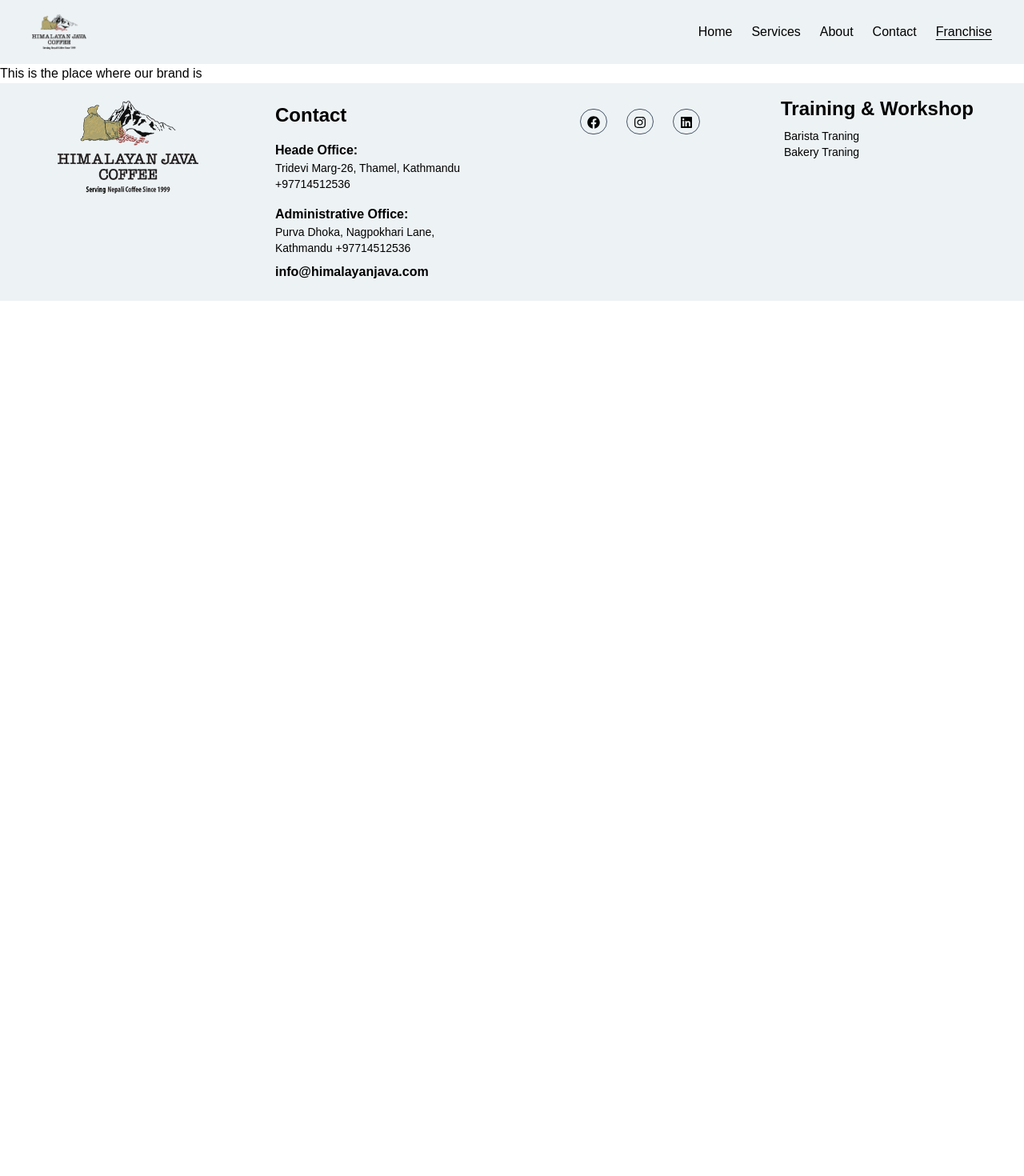
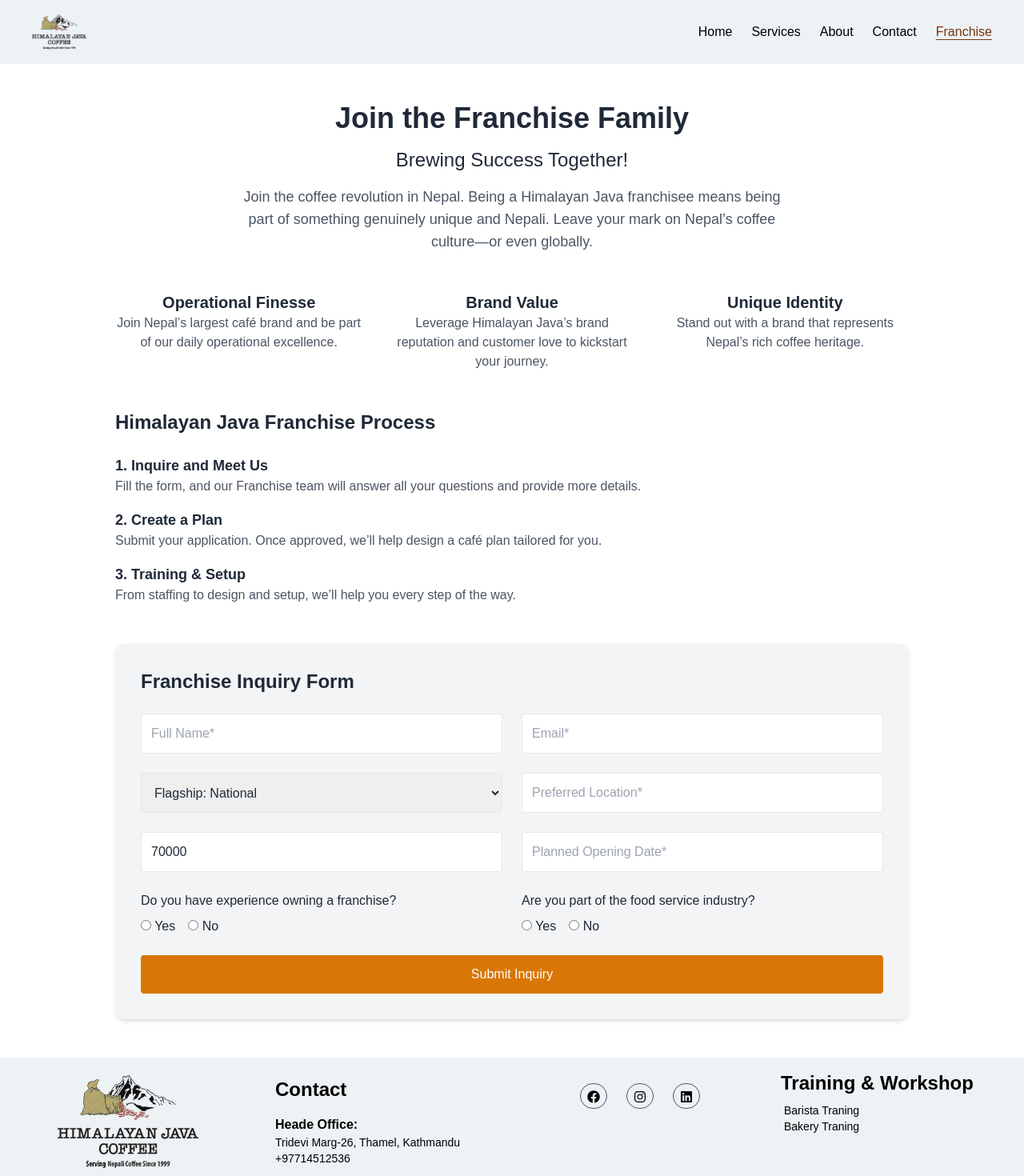
Before and after one commit to tamangkarma/Himalayan-Java, a React (Vite) app: page /franchise in a window 1280 px wide. Shown: the top 1470 px of the page at 80% size. Before the commit the page ends 800 px from the top, so only its background shows below. Built offline with nearby package versions, Linux system fonts and the light colour scheme; a web font is replaced by a local one.

Commit message:
chore: updated

```diff
--- a/src/components/Navbar/Advertisement.jsx
+++ b/src/components/Navbar/Advertisement.jsx
@@ -2,7 +2,7 @@
 
 export default function ShortAdBanner() {
   return (
-    <div className="w-full bg-gradient-to-r from-[#f7fff7] to-[#eae0d5] text-white py-4 px-6 shadow-lg my-6">
+    <div className="w-full bg-gradient-to-r from-white to-secondary text-white py-4 px-6 shadow-lg mt-6">
       <div className="flex flex-col md:flex-row items-center justify-between max-w-7xl mx-auto gap-4">
         <div className="text-lg md:text-2xl font-bold text-center text-gray-700 md:text-left">
            Himalayan Java is available for Android and IOS
--- a/src/components/Navbar/Navbar.jsx
+++ b/src/components/Navbar/Navbar.jsx
@@ -6,17 +6,17 @@
 const Navbar = () => {
   return (
     <>
-      <nav className="bg-[#edf2f4] text-white flex justify-between items-center p-4">
+      <nav className="bg-[#edf2f4] flex justify-between items-center p-4">
         <div>
           <img className="h-16 sm:h-14 md:h-12 ml-6 text-white" src="/public/coffee photo/java-newlogo.png" alt="logo" />
         </div>
         <div>
-          <ul className="space-x-6 text-black hidden sm:flex sm:mr-0 md:mr-6 ">
+          <ul className="space-x-6 text-black font-light hidden sm:flex sm:mr-0 md:mr-6 ">
             {navData.map((index) => (
               <li key={index} className="hover:text-black hover:scale-90 duration-150">
                 <NavLink
                   className={({ isActive, isPending }) =>
-                    isPending ? "pending" : isActive ? "active underline underline-offset-4 text-black" : ""
+                    isPending ? "pending" : isActive ? "active underline underline-offset-4 text-amber-900" : ""
                   }
                   to={index.url}
                 >
--- a/src/components/Navbar/locations.jsx
+++ b/src/components/Navbar/locations.jsx
@@ -41,7 +41,7 @@
     speed: 500,
     slidesToScroll: 1,
     autoplay: true,
-    autoplaySpeed: 2000,
+    autoplaySpeed: 1500,
     cssEase: "linear",
     pauseOnHover: true,
     pauseOnFocus: true,
@@ -106,8 +106,7 @@
                           Lorem ipsum dolor, sit amet consectetur adipisicing
                           elit. Veritatis tenetur quo, itaque repudiandae
                           possimus obcaecati eius voluptatibus incidunt dolorem.
-                          Nesciunt voluptas illum eaque nostrum, excepturi nisi
-                          velit sed earum beatae?
+                          Nesciunt voluptas illum eaque nostrum,
                         </h1>
                       </div>
                     </div>
--- a/src/pages/Contact.jsx
+++ b/src/pages/Contact.jsx
@@ -2,7 +2,7 @@
 
 const Contact = () => {
   return (
-    <div className="min-h-[80vh] flex items-center justify-center bg-gradient-to-br from-purple-200 via-blue-200 to-blue-300 font-sans">
+    <div className="min-h-[80vh] flex items-center justify-center  font-sans">
       <div className="bg-white p-8 rounded-2xl shadow-2xl max-w-md my-10 mx-10 sm:mx-0 w-full">
         <h2 className="text-2xl font-bold text-coffee-900 mb-2 tracking-wide text-center">
           Contact Himalayan Java Coffee
@@ -40,7 +40,7 @@
           </div>
           <button
             type="submit"
-            className="w-full bg-coffee-800 hover:bg-coffee-900 text-white py-2 rounded-md font-semibold transition"
+            className="w-full bg-amber-600 hover:bg-amber-900 border text-white py-2 rounded-md font-semibold transition"
           >
             Send Message
           </button>
--- a/src/pages/Franchise.jsx
+++ b/src/pages/Franchise.jsx
@@ -1,10 +1,88 @@
+// FranchisePage.jsx
+import React from 'react';
 
-const Franchise = () => {
+export default function FranchisePage() {
   return (
-    <>
-      <h1>This is the place where our brand is</h1>
-    </>
-  )
+    <div className="bg-white text-gray-800 px-4 py-12 max-w-5xl mx-auto space-y-12">
+
+      <section className="text-center space-y-4">
+        <h1 className="text-4xl font-bold text-brown-700">Join the Franchise Family</h1>
+        <h2 className="text-2xl text-brown-500">Brewing Success Together!</h2>
+        <p className="text-lg text-gray-600 max-w-2xl mx-auto">
+          Join the coffee revolution in Nepal. Being a Himalayan Java franchisee means being part of something genuinely unique and Nepali. Leave your mark on Nepal’s coffee culture—or even globally.
+        </p>
+      </section>
+
+      <section className="grid gap-8 md:grid-cols-3 text-center">
+        <div>
+          <h3 className="text-xl font-semibold text-brown-600">Operational Finesse</h3>
+          <p className="text-gray-600">Join Nepal’s largest café brand and be part of our daily operational excellence.</p>
+        </div>
+        <div>
+          <h3 className="text-xl font-semibold text-brown-600">Brand Value</h3>
+          <p className="text-gray-600">Leverage Himalayan Java’s brand reputation and customer love to kickstart your journey.</p>
+        </div>
+        <div>
+          <h3 className="text-xl font-semibold text-brown-600">Unique Identity</h3>
+          <p className="text-gray-600">Stand out with a brand that represents Nepal’s rich coffee heritage.</p>
+        </div>
+      </section>
+
+      <section className="space-y-6">
+        <h2 className="text-2xl font-semibold text-brown-700">Himalayan Java Franchise Process</h2>
+        <div className="space-y-4">
+          <div>
+            <h3 className="text-lg font-semibold text-brown-600">1. Inquire and Meet Us</h3>
+            <p className="text-gray-600">Fill the form, and our Franchise team will answer all your questions and provide more details.</p>
+          </div>
+          <div>
+            <h3 className="text-lg font-semibold text-brown-600">2. Create a Plan</h3>
+            <p className="text-gray-600">Submit your application. Once approved, we’ll help design a café plan tailored for you.</p>
+          </div>
+          <div>
+            <h3 className="text-lg font-semibold text-brown-600">3. Training & Setup</h3>
+            <p className="text-gray-600">From staffing to design and setup, we’ll help you every step of the way.</p>
+          </div>
+        </div>
+      </section>
+
+      <section className="bg-gray-100 p-8 rounded-xl shadow-md space-y-6">
+        <h2 className="text-2xl font-semibold text-brown-700">Franchise Inquiry Form</h2>
+        <form className="grid gap-6 md:grid-cols-2">
+          <input type="text" placeholder="Full Name*" className="p-3 border rounded" required />
+          <input type="email" placeholder="Email*" className="p-3 border rounded" required />
+
+          <select className="p-3 border rounded">
+            <option value="national">Flagship: National</option>
+          </select>
+
+          <input type="text" placeholder="Preferred Location*" className="p-3 border rounded" required />
+          <input type="number" placeholder="Budget*" defaultValue={70000} className="p-3 border rounded" required />
+          <input type="text" placeholder="Planned Opening Date*" className="p-3 border rounded" required />
+
+          <div className="space-y-2">
+            <label className="block font-medium">Do you have experience owning a franchise?</label>
+            <div className="flex gap-4">
+              <label><input type="radio" name="franchiseExp" value="yes" /> Yes</label>
+              <label><input type="radio" name="franchiseExp" value="no" /> No</label>
+            </div>
+          </div>
+
+          <div className="space-y-2">
+            <label className="block font-medium">Are you part of the food service industry?</label>
+            <div className="flex gap-4">
+              <label><input type="radio" name="foodIndustry" value="yes" /> Yes</label>
+              <label><input type="radio" name="foodIndustry" value="no" /> No</label>
+            </div>
+          </div>
+
+          <div className="md:col-span-2">
+            <button type="submit" className="w-full bg-amber-600 text-white py-3 rounded hover:bg-amber-800 transition">
+              Submit Inquiry
+            </button>
+          </div>
+        </form>
+      </section>
+    </div>
+  );
 }
-
-export default Franchise
--- a/src/pages/Services.jsx
+++ b/src/pages/Services.jsx
@@ -1,7 +1,9 @@
 import Img1 from "../../public/coffee photo/espresso1.png";
 import Img2 from "../../public/coffee photo/Cappuccino.png";
 import Img3 from "../../public/coffee photo/americano.png";
-
+import Aos from "aos";
+import "aos/dist/aos.css";
+import { useEffect } from "react";
 
 const ServicesData = [
     {
@@ -21,7 +23,7 @@
     {
         id: 3,
         img: Img3,
-        name: "Americanno",
+        name: "Americano",
         description: "An Americano is a classic espresso-style drink with a smooth and well-rounded flavor. ",
         aosDelay: "300",
     },
@@ -29,13 +31,23 @@
 ]
 
 const Services = () => {
+
+  useEffect(()=> {
+    Aos.init({duration:1200});
+  })
+
+
+
+
   return (
     <>
       <div className="py-10">
         <div className="container">
           {/* header title */}
-          <div className="text-center mb-20 ">
-            <h1 className="text-4xl font-bold font-cursive text-gray-800">
+          <div className="text-center mb-20 " dataAos="fade-right">
+            <h1 className="text-4xl font-bold font-cursive text-gray-800"
+            data-aos= "fade-up"
+            >
               Best Coffee For You
             </h1>
           </div>
@@ -50,7 +62,7 @@
                     data-aos="fade-up"
                     data-aos-delay={data.aosDelay}
                     key={index}
-                    className="rounded-2xl bg-white hover:bg-primary hover:text-white shadow-xl duration-200 max-w-[300px] group relative"
+                    className="rounded-2xl bg-white hover:bg-amber-600 hover:text-white shadow-xl duration-200 max-w-[300px] group relative"
                     >
                         {/* Image Section */}
                         <div className="h-[122px]">
--- a/tailwind.config.js
+++ b/tailwind.config.js
@@ -13,7 +13,6 @@
       colors: {
         primary: "#bde0fe",
         secondary: "#edf2f4",
-        fontcolor: "#fb8b24",
         brandDark: "#faedcd",
       },
       container: {
```
Also changed, not shown: src/pages/Homepage.jsx (+21 -6 lines).
